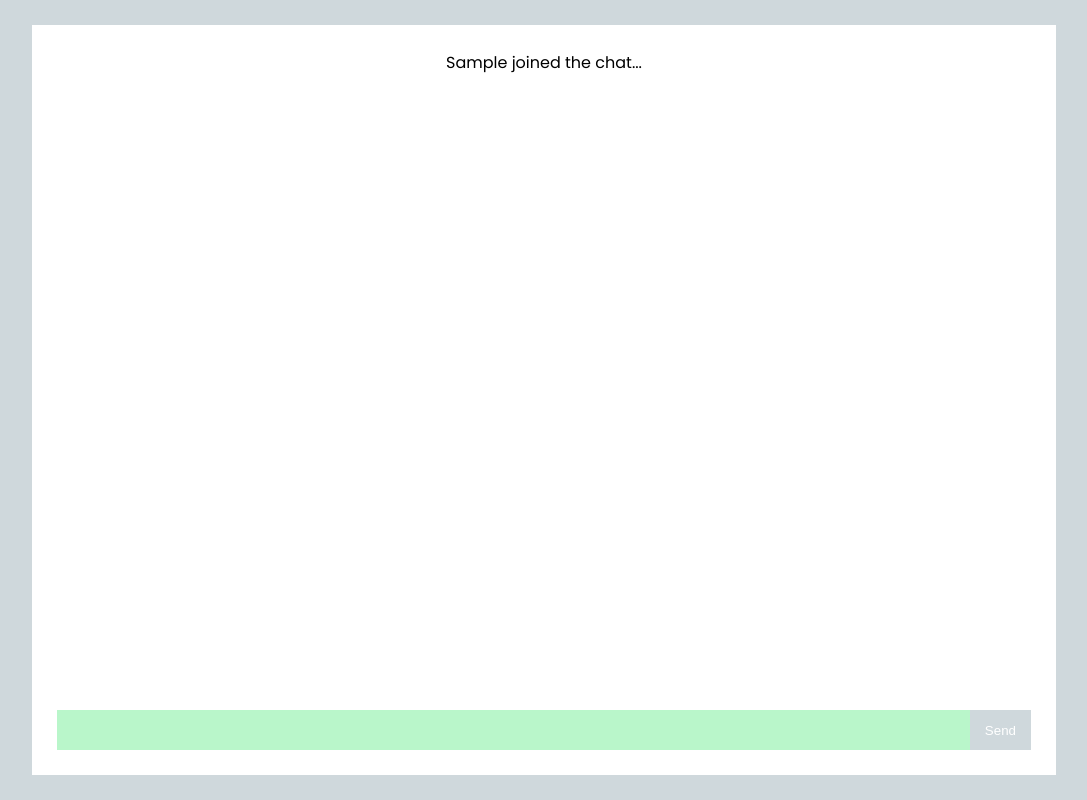
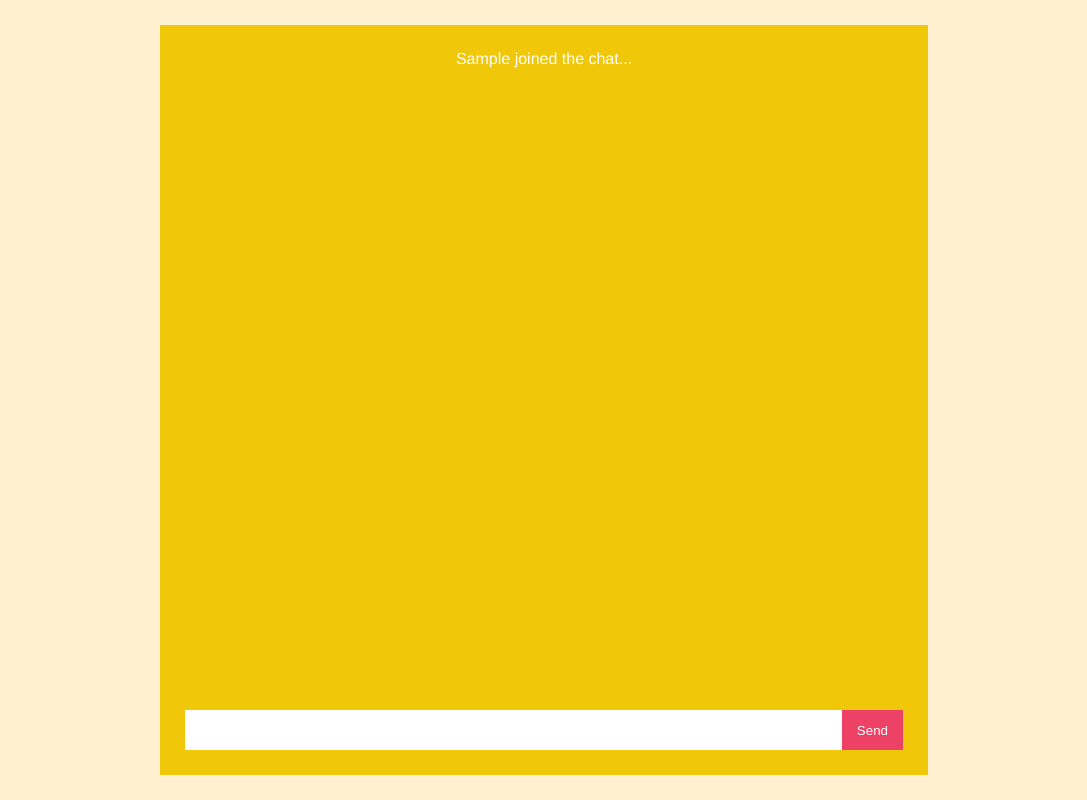
Before and after one commit to SennPatteet/becode-node-socketio, a website: page views/index.html in a window 1280 px wide. Both pictures are taken after typing "Sample" into the empty fields and a click on the button "chat". Shown: the whole page, without its empty margins (96-1183 px from the left). Drawn offline with nearby package versions, Linux system fonts and the light colour scheme; no server answers.

Commit message:
fix sides

```diff
--- a/public/css/style.css
+++ b/public/css/style.css
@@ -157,7 +157,8 @@ form.messageForm button {
 }
 
 body {
-    font-family: 'Poppins', sans-serif;
+    font-family: 'helvetica', 'arial', sans-serif;
+    font-weight: 300;
 }
 
 .flex {
@@ -193,14 +194,14 @@ body {
 #appcontainer {
     height: 100vh;
     width: 100vw;
-    background-color: #CFD8DC;
+    background-color: #FFF0CF;
 }
 
 
 #login {
-    background-color: grey;
+    background-color: #F0C709;
     padding: 40px 100px;
-    box-shadow: 0 2px 4px rgba(0, 0, 0, 0.5);
+    /* box-shadow: 0 2px 4px rgba(0, 0, 0, 0.5); */
 }
 
 #maincontent {
@@ -211,27 +212,41 @@ body {
 input {
     height: 40px;
     padding: 10px;
-    background-color: #B9F6CA;
+    background-color: white;
     border: none;
+}
+
+input::placeholder {
+  color: black;
+}
+
+input:focus {
+  outline: none;
 }
 
 button {
     height: 40px;
     padding: 0 15px;
-    background-color: #CFD8DC;
+    background-color: #ED4266;
     color: white;
     border: none;
 }
 
+button:hover {
+  background-color: #DC1C19;
+  color: white;
+  transition-timing-function: ease-in-out;
+  transition: 0.3s;
+}
 
 #chat {
-    background-color: white;
+    background-color: #F0C709;
     padding: 25px;
     margin: 25px;
-    color: black;
+    color: white;
     overflow-y: scroll;
     overflow-x: hidden;
-    width: 80%;
+    width: 60%;
 }
 
 .message {
@@ -242,8 +257,8 @@ button {
 }
 
 .message-right {
-    color: #69F0AE;
-
+    color: #ED4266;
+    text-align: right;
 
 }
 
--- a/views/index.html
+++ b/views/index.html
@@ -15,6 +15,7 @@
   <meta name="viewport" content="width=device-width, initial-scale=1">
   <link href="https://fonts.googleapis.com/css?family=Poppins" rel="stylesheet">
   <link rel="stylesheet" href="/css/style.css" type="text/css">
+  <link href="https://fonts.googleapis.com/css?family=Roboto:300i,400" rel="stylesheet">
 </head>
 
 <body>
@@ -39,7 +40,7 @@
   <div id="appcontainer" class="flex-column">
     <div id="maincontent" class= "container flex-grow-1 flex-column flex-center">
       <section id="login" >
-        <form action="" id="loginform" class="flex">
+        <form action="" id="loginform" class="flex" autocomplete="off">
           <input type="text" id="usernameInput" name="username" placeholder="username" class="flex-grow-1">
           <button id="loginBtn">chat</button>
         </form>
@@ -61,7 +62,7 @@
           </div>
           <p class="text-center mb-2">someone joined the chat..</p>
         </div> -->
-        <form action="" id="messageform" class="flex">
+        <form action="" id="messageform" class="flex" autocomplete="off">
           <input type="text" name="message" id="messageInput" class="flex-grow-1">
           <button id="sendBtn">Send</button>
         </form>
```
